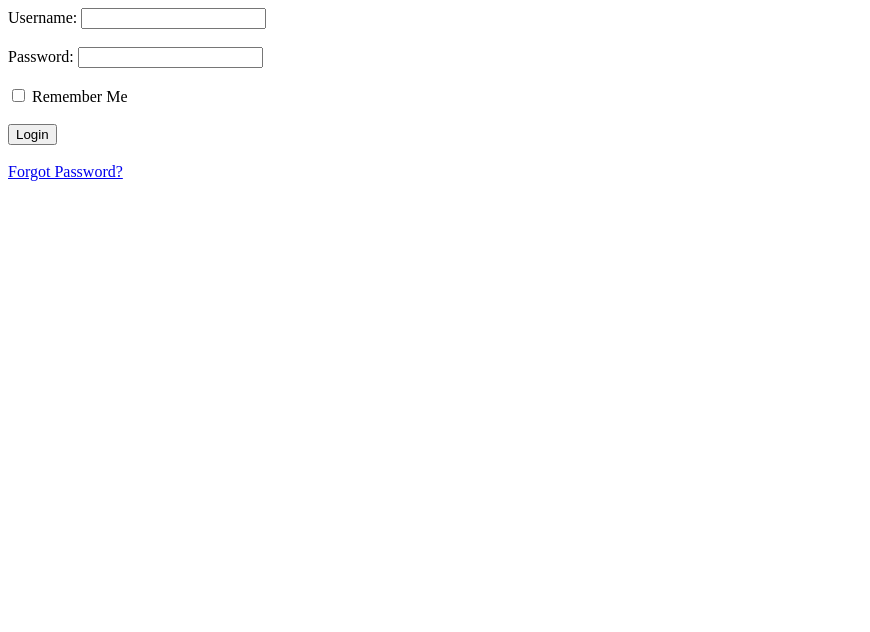
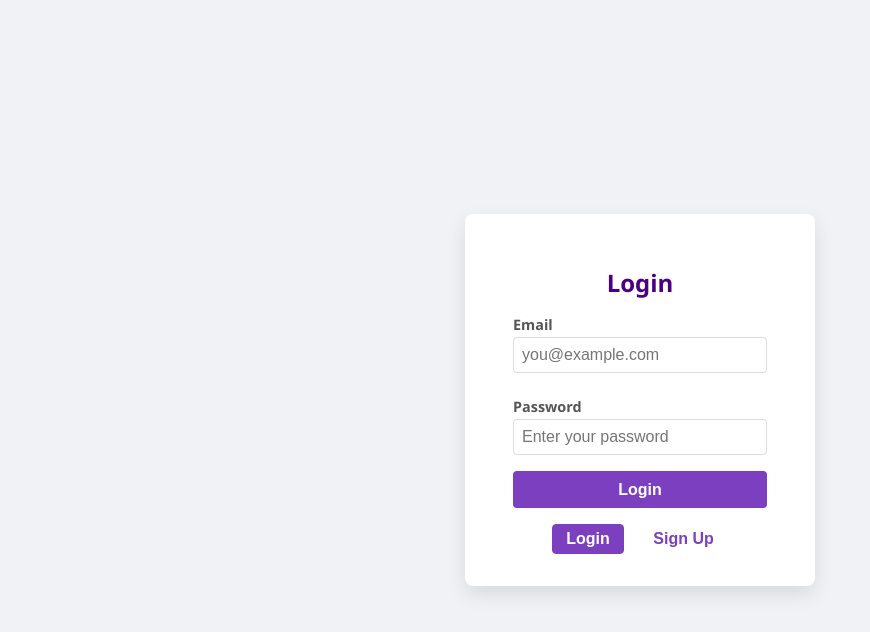
Before and after one commit to LiamMorales2fromrepl/fluffy-octo-waddle, a plain HTML site: page index.html in a window 1280 px wide. Shown: the whole page, without its empty margins (0-870 px from the left). Drawn offline with Linux system fonts and the light colour scheme.

Commit message:
Update index.html

```diff
--- a/index.html
+++ b/index.html
@@ -1,23 +1,165 @@
   <!DOCTYPE html>
 <html lang="en">
 <head>
-        <meta charset="UTF-8">
-        <title>Login Page</title>
+  <meta charset="UTF-8" />
+  <meta name="viewport" content="width=device-width, initial-scale=1" />
+  <title>Login & Sign Up</title>
+  <style>
+    * {
+      box-sizing: border-box;
+    }
+    body {
+      font-family: 'Segoe UI', Tahoma, Geneva, Verdana, sans-serif;
+      background: #f0f2f5;
+      display: flex;
+      justify-content: center;
+      align-items: center;
+      height: 100vh;
+      margin: 0;
+    }
+    .container {
+      background: white;
+      padding: 2rem 3rem;
+      border-radius: 8px;
+      box-shadow: 0 8px 20px rgba(0,0,0,0.1);
+      width: 350px;
+      text-align: center;
+    }
+    h2 {
+      margin-bottom: 1rem;
+      color: #4b0082; /* dark purple */
+    }
+    form {
+      display: none;
+      text-align: left;
+    }
+    form.active {
+      display: block;
+    }
+    label {
+      display: block;
+      margin: 0.5rem 0 0.2rem;
+      font-weight: 600;
+      font-size: 0.9rem;
+      color: #555;
+    }
+    input[type="text"],
+    input[type="email"],
+    input[type="password"] {
+      width: 100%;
+      padding: 0.5rem;
+      margin-bottom: 1rem;
+      border: 1.5px solid #ddd;
+      border-radius: 4px;
+      font-size: 1rem;
+      transition: border-color 0.3s;
+    }
+    input[type="text"]:focus,
+    input[type="email"]:focus,
+    input[type="password"]:focus {
+      border-color: #7b3fbf; /* medium purple */
+      outline: none;
+    }
+    button {
+      width: 100%;
+      padding: 0.6rem;
+      background: #7b3fbf; /* medium purple */
+      border: none;
+      color: white;
+      font-weight: 700;
+      font-size: 1rem;
+      border-radius: 4px;
+      cursor: pointer;
+      transition: background 0.3s;
+    }
+    button:hover {
+      background: #5e2ea0; /* darker purple */
+    }
+    .toggle-btns {
+      margin-top: 1rem;
+      display: flex;
+      justify-content: center;
+      gap: 1rem;
+    }
+    .toggle-btns button {
+      width: auto;
+      background: transparent;
+      color: #7b3fbf;
+      font-weight: 600;
+      padding: 0.3rem 0.8rem;
+      border-radius: 4px;
+      border: 1.5px solid transparent;
+      transition: border-color 0.3s, background 0.3s;
+    }
+    .toggle-btns button.active,
+    .toggle-btns button:hover {
+      background: #7b3fbf;
+      color: white;
+      border-color: #7b3fbf;
+    }
+    .error-msg {
+      color: #d93025;
+      font-size: 0.9rem;
+      margin-bottom: 1rem;
+      display: none;
+    }
+  </style>
 </head>
 <body>
-        <form action="/login" method="POST">
-            <label for="username">Username:</label>
-            <input type="text" id="username" name="username"><br><br>
+  <div class="container">
+    <h2 id="form-title">Login</h2>
 
-            <label for="password">Password:</label>
-            <input type="password" id="password" name="password"><br><br>
+    <form id="login-form" class="active">
+      <label for="login-email">Email</label>
+      <input type="email" id="login-email" required placeholder="you@example.com" />
 
-            <input type="checkbox" id="rememberMe" name="rememberMe">
-            <label for="rememberMe">Remember Me</label><br><br>
+      <label for="login-password">Password</label>
+      <input type="password" id="login-password" required placeholder="Enter your password" />
 
-            <button type="submit">Login</button><br><br>
+      <button type="submit">Login</button>
+    </form>
 
-            <a href="#">Forgot Password?</a>
+    <form id="signup-form">
+      <label for="signup-name">Full Name</label>
+      <input type="text" id="signup-name" required placeholder="John Doe" />
+
+      <label for="signup-email">Email</label>
+      <input type="email" id="signup-email" required placeholder="you@example.com" />
+
+      <label for="signup-password">Password</label>
+      <input type="password" id="signup-password" required placeholder="Create a password" />
+
+      <button type="submit">Sign Up</button>
     </form>
+
+    <div class="toggle-btns">
+      <button id="show-login" class="active">Login</button>
+      <button id="show-signup">Sign Up</button>
+    </div>
+  </div>
+
+  <script>
+    const loginForm = document.getElementById('login-form');
+    const signupForm = document.getElementById('signup-form');
+    const showLoginBtn = document.getElementById('show-login');
+    const showSignupBtn = document.getElementById('show-signup');
+    const formTitle = document.getElementById('form-title');
+
+    showLoginBtn.addEventListener('click', () => {
+      loginForm.classList.add('active');
+      signupForm.classList.remove('active');
+      showLoginBtn.classList.add('active');
+      showSignupBtn.classList.remove('active');
+      formTitle.textContent = 'Login';
+    });
+
+    showSignupBtn.addEventListener('click', () => {
+      signupForm.classList.add('active');
+      loginForm.classList.remove('active');
+      showSignupBtn.classList.add('active');
+      showLoginBtn.classList.remove('active');
+      formTitle.textContent = 'Sign Up';
+    });
+  </script>
 </body>
 </html>
```
Lines whose indentation alone changed are shown as unchanged.
